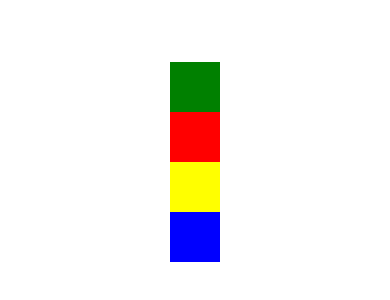
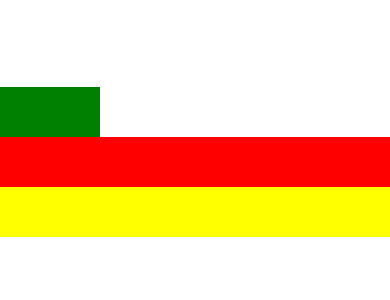
Before and after one commit to rodrigodasilvaluz/myApp, a React Native app: screen / in a window 390 px wide. Shown: the part 260-560 px from the top of the page. Built offline with nearby package versions, Linux system fonts and the light colour scheme.

Commit message:
Test with stretch alignItems

```diff
--- a/App.js
+++ b/App.js
@@ -11,13 +11,12 @@ class App extends Component {
         flexDirection: 'column',
         // center, flex-end, flex-start (default), space-between e space-around
         justifyContent: 'center',
-        // center, flex-end, flex-start (default), space-between e space-around
-        alignItems: 'center',
+        // center, flex-end, flex-start (default), space-between e space-around, stretch
+        alignItems: 'stretch',
       }}>
-        <View style={{ width: 50, height: 50, backgroundColor: 'green' }}></View>
-        <View style={{ width: 50, height: 50, backgroundColor: 'red' }}></View>
-        <View style={{ width: 50, height: 50, backgroundColor: 'yellow' }}></View>
-        <View style={{ width: 50, height: 50, backgroundColor: 'blue' }}></View>
+        <View style={{ width: 100, height: 50, backgroundColor: 'green' }}></View>
+        <View style={{ height: 50, backgroundColor: 'red' }}></View>
+        <View style={{ height: 50, backgroundColor: 'yellow' }}></View>
       </View>
     );
   };
```
